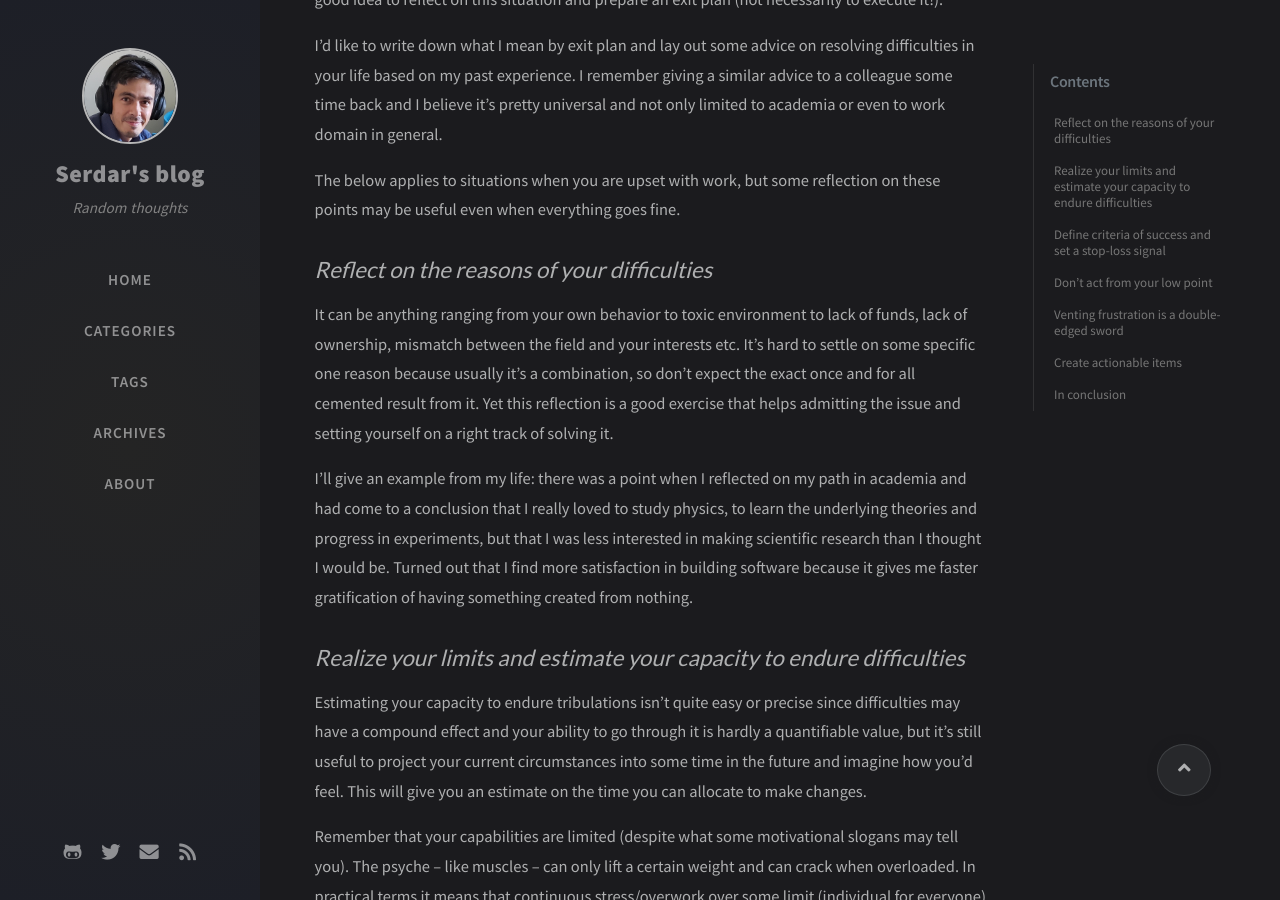
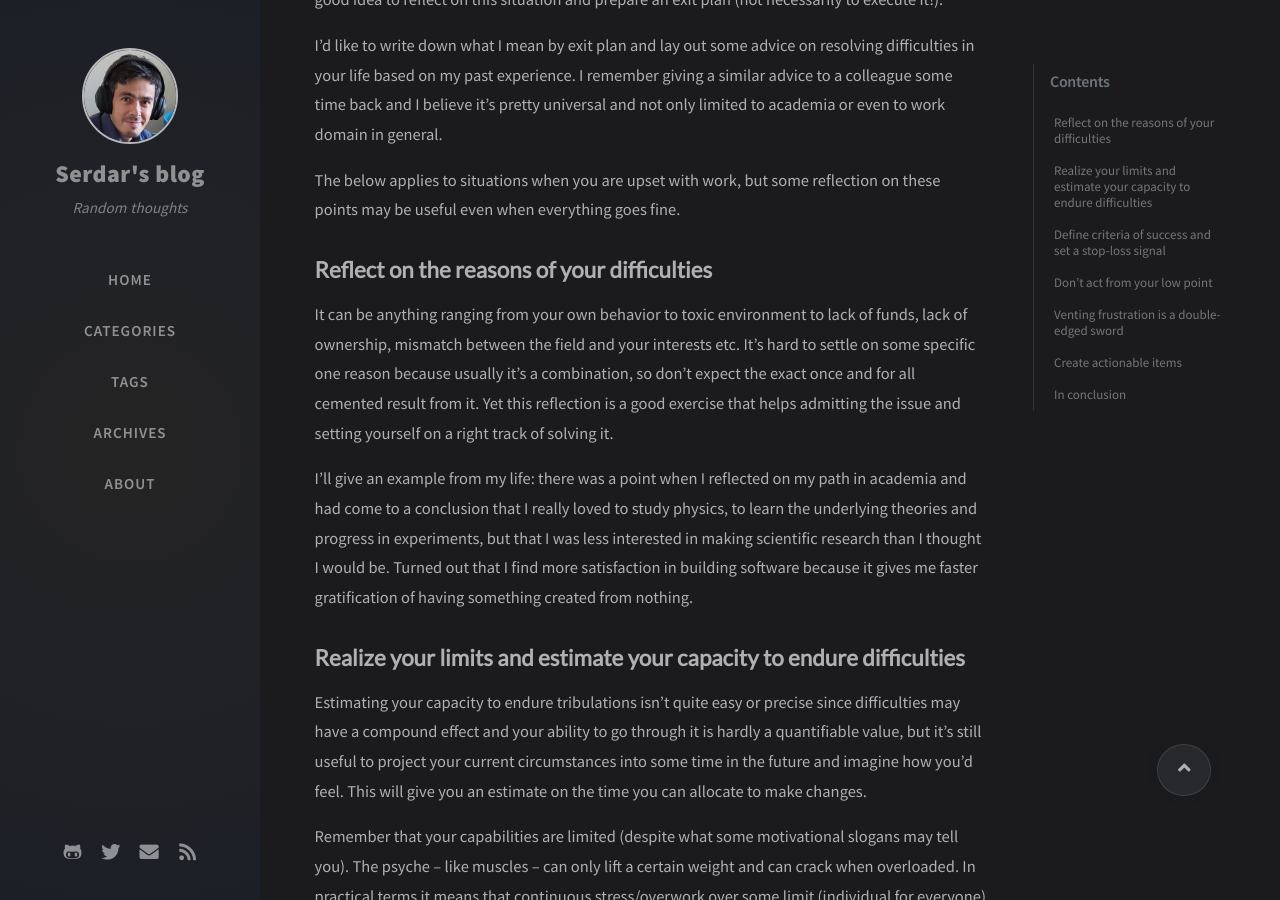
Before and after one commit to serdarkurbanov/serdarkurbanov.github.io, a Jekyll site: the page built from _posts/2020-12-26-exit-plans.md, in a window 1280 px wide and 900 px high, scrolled down 339 px. Built offline with Jekyll 4.4.1, drawn with Linux system fonts in a browser that asks for light colours; nearby versions of some CDN libraries; comment, search, counter and statistics services are not loaded.

Commit message:
fix bold

```diff
--- a/_posts/2020-12-26-exit-plans.md
+++ b/_posts/2020-12-26-exit-plans.md
@@ -13,19 +13,19 @@
 
 The below applies to situations when you are upset with work, but some reflection on these points may be useful even when everything goes fine.
 
-## *Reflect on the reasons of your difficulties*
+## **Reflect on the reasons of your difficulties**
 It can be anything ranging from your own behavior to toxic environment to lack of funds, lack of ownership, mismatch between the field and your interests etc. It’s hard to settle on some specific one reason because usually it’s a combination, so don’t expect the exact once and for all cemented result from it. Yet this reflection is a good exercise that helps admitting the issue and setting yourself on a right track of solving it.
 
 I’ll give an example from my life: there was a point when I reflected on my path in academia and had come to a conclusion that I really loved to study physics, to learn the underlying theories and progress in experiments, but that I was less interested in making scientific research than I thought I would be. Turned out that I find more satisfaction in building software because it gives me faster gratification of having something created from nothing.
 
-## *Realize your limits and estimate your capacity to endure difficulties*
+## **Realize your limits and estimate your capacity to endure difficulties**
 Estimating your capacity to endure tribulations isn’t quite easy or precise since difficulties may have a compound effect and your ability to go through it is hardly a quantifiable value, but it’s still useful to project your current circumstances into some time in the future and imagine how you’d feel. This will give you an estimate on the time you can allocate to make changes.
 
 Remember that your capabilities are limited (despite what some motivational slogans may tell you). The psyche – like muscles – can only lift a certain weight and can crack when overloaded. In practical terms it means that continuous stress/overwork over some limit (individual for everyone) will lead to nervous breakdown, depression and even physical health problems. Recovering from these conditions is much harder than avoiding it. The myth about the almighty non-stop working people - Erdős, Musk etc -  is mostly a myth because it represents these people with a simplified one-dimensional snapshot. These people exist but in single digits and little is known about their happiness and mental state.
 
 To me the realization of my limits came around the time of my internship in 2010. The internship was in fact a 50hrs/week software engineering job with flexible hours, and I also tried to squeeze scientific research and software engineering courses there. I ended up working 12 hours/day most days, on top of it I had 2+ hour daily commute and then my day and night continued with running theoretical physics calculations. There was a lot I learned about my limits during this time. For example, I realized that screwing up my sleep schedule on Monday will screw up the rest of the week, that brain has limited focus power – focusing too much in one area will block your ability to focus elsewhere.
 
-## *Define criteria of success and set a stop-loss signal*
+## **Define criteria of success and set a stop-loss signal**
 My first full time software engineering job was in finance, hence some concepts that I picked from there. Making an exit is a hard decision and it’s a common fallacy to continue trading when losses grow – hoping that stock prices will bounce back in your favor. A stop-loss signal is the condition set by a trader defining when losses became large enough to close the current position and exit the game.
 
 Outside of stock market this is still a useful concept. It’s necessary to define criteria for success and failure in whatever you do. It’s also useful to define criteria when failure becomes big enough to stop doing what you’re doing and try different approach/change field etc.
@@ -34,19 +34,19 @@
 
 Here I’d like to thank my advisor Craig Group – thanks to him I had an opportunity to defend MSc thesis instead of the originally planned PhD, so the 2.5 year effort brought some fruit.
 
-## *Don’t act from your low point*
+## **Don’t act from your low point**
 Tolstoy said (well, almost) that happy people are alike; unhappy ones feel satisfaction and dissatisfaction unevenly – they usually come in cycles. Once you face some troubles in work or life in general, your mood starts bouncing up and down in a wave-like fashion. Our low points – when we are dissatisfied the most – are usually the most calling times. One may feel the urge to cut ties, act harshly and swiftly. It’s almost never a good idea. Better idea would be to wait until the mood will climb back again (hours/days) and then make any actions about the situation.
 The flip side of this rule is the need to acknowledge problems even when the mood is in its high state.
 
 Let me bring an example from my experience. Once there was an upcoming project that my team was probably going to be involved in, and I knew little about it. There was some activity happening between the manager and some folks from my team, and my lack of involvement frustrated me. After a couple of weeks our manager had shed some light on the upcoming project, and I felt both satisfaction of knowing what was going on and yet a frustration because I felt left out for the past couple of weeks. That was a low point, so I decided to let my mood settle and to find the right verbiage before talking to the manager. The words I came up with are surprisingly simple: 'Thanks for announcing the news on the new project, I like the fact that it became more transparent now since I felt that I’m missing a part of that discussion'. They both express my concerns and reinforce the positive change.
 
-## *Venting frustration is a double-edged sword*
+## **Venting frustration is a double-edged sword**
 Vent your frustration and seek for compassion, but do so judiciously. Remember that it is a double-edged sword.
 
 Support from friends and family is important, but be aware that releasing too much steam is locking you into a self-pity bubble. I saw examples of both extremes: people who keep all in themselves and suffering from not being understood and people who rant about their troubles and becoming dependent on other people’s support (the latter is quite common in academia). It is important to avoid both extremes and keep the balance.
 
-## *Create actionable items*
+## **Create actionable items**
 This one is straightforward: you need to think about concrete actions towards resolving the problematic situation. Plan to talk to your colleagues, your advisor, your manager, think about the best time to reach them and what to tell them, look for examples of how others overcame similar problems.
 
-## *In conclusion*
+## **In conclusion**
 These points are more a guidelines rather than firm rules. Even the examples I put show that I didn't follow all of them strictly. The main point is that it's useful to reflect on difficult situations and approach them knowing your own strengths and limits.
```
Also changed, not shown: _posts/2019-10-01-dacdoc-intro.md (+4 -4 lines).
